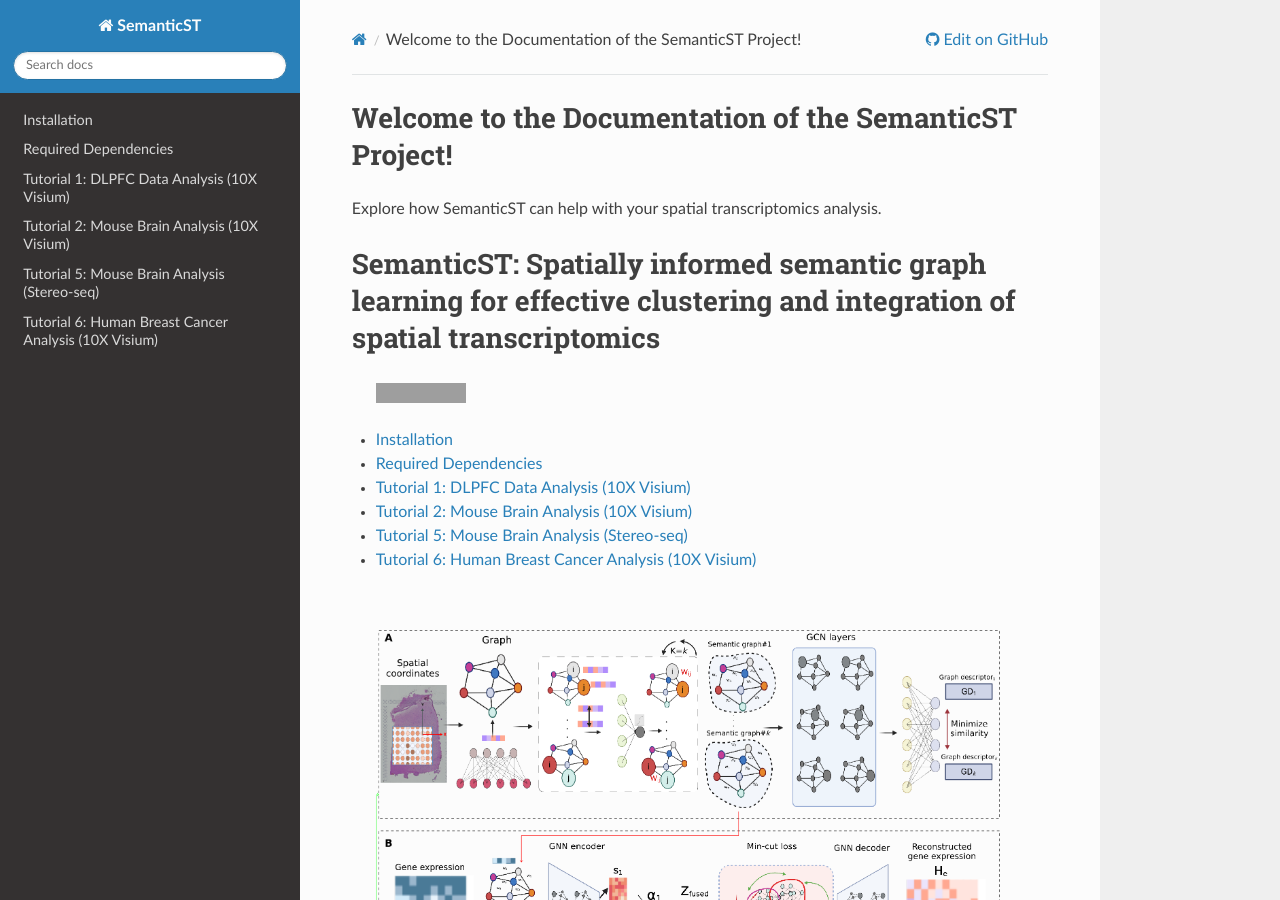
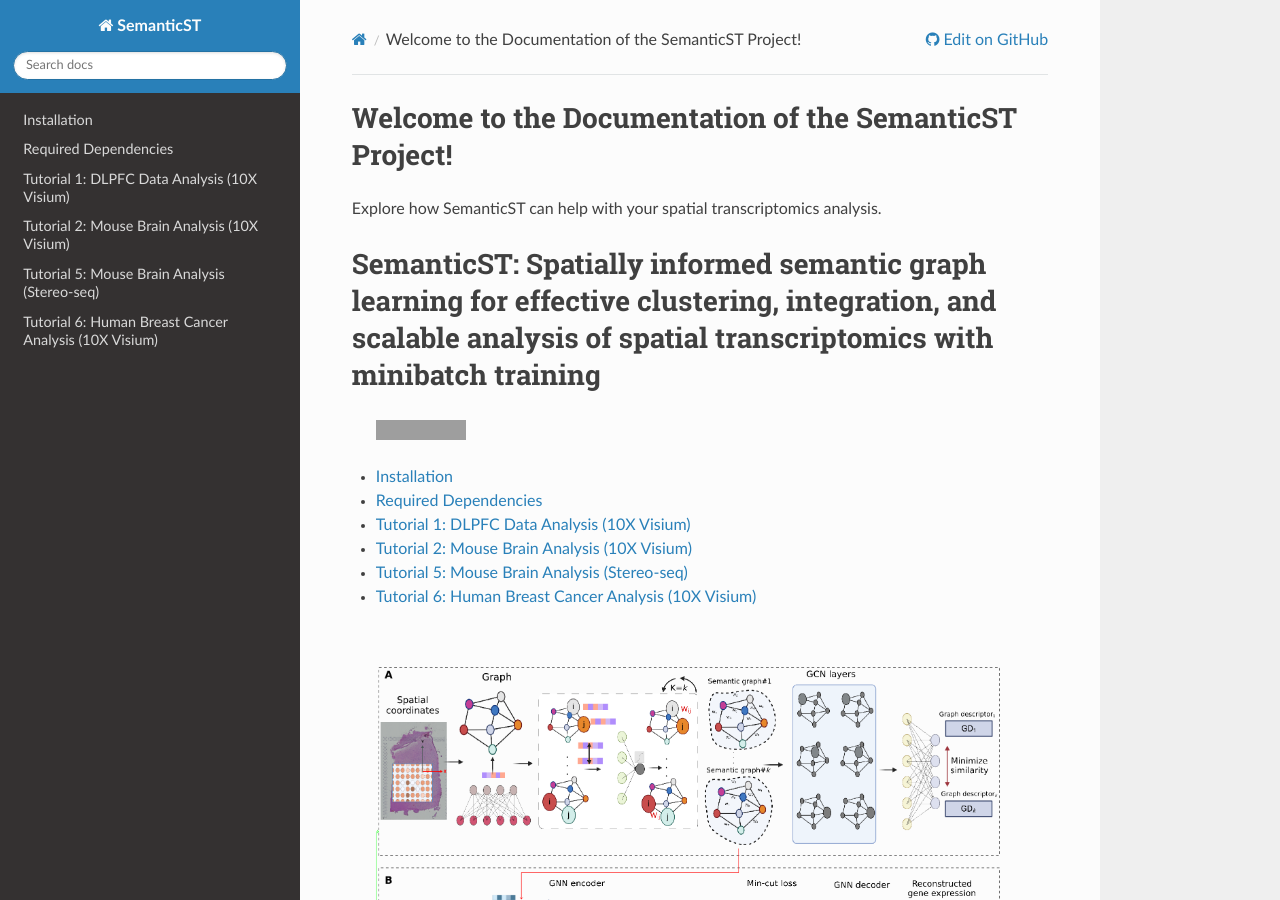
Before and after one commit to roxana9/SemanticST_Tutorial, a Sphinx documentation site: the page built from docs/index.rst, in a window 1280 px wide and 900 px high. Built offline with Sphinx 7.4.7 and the Read the Docs theme 3.1.0, drawn with Linux system fonts in a browser that asks for light colours; pages that are not in the unit, such as notebooks, are missing from menus; grey boxes are pictures that could not be loaded.

Commit message:
update index

```diff
--- a/docs/index.rst
+++ b/docs/index.rst
@@ -3,8 +3,8 @@ Welcome to the Documentation of the SemanticST Project!
 Explore how SemanticST can help with your spatial transcriptomics analysis.
 
 
-SemanticST: Spatially informed semantic graph learning for effective clustering and integration of spatial transcriptomics
-==========================================================================================================================
+SemanticST: Spatially informed semantic graph learning for effective clustering, integration, and scalable analysis of spatial transcriptomics with minibatch training
+======================================================================================================================================================================
  |PyPI|
 
 
```
